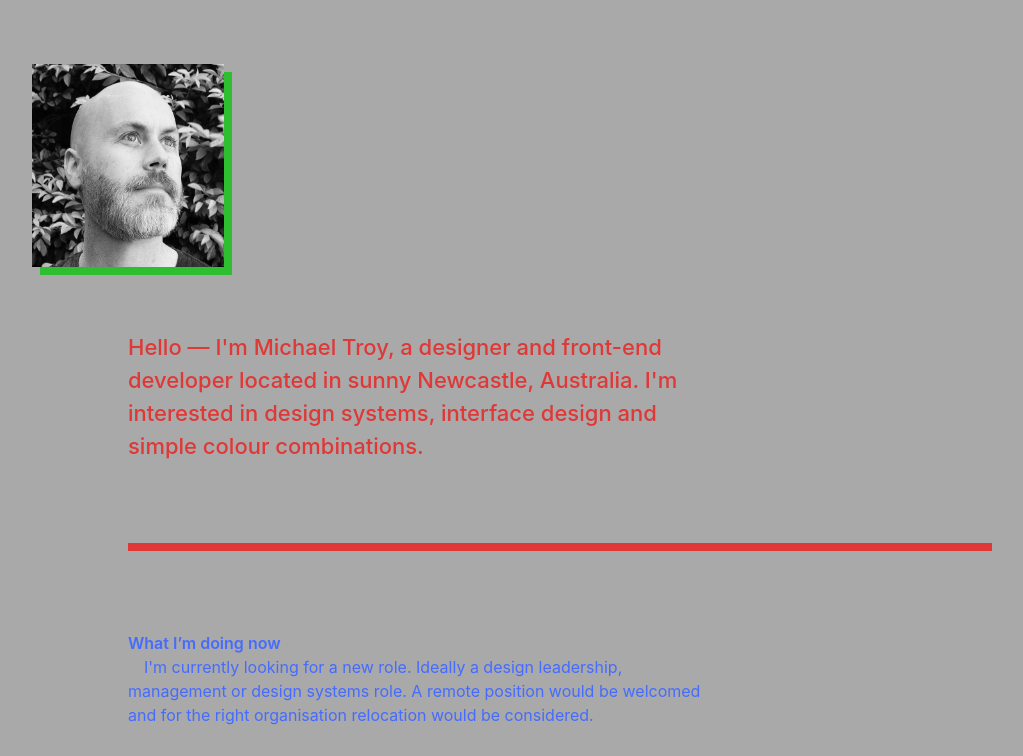
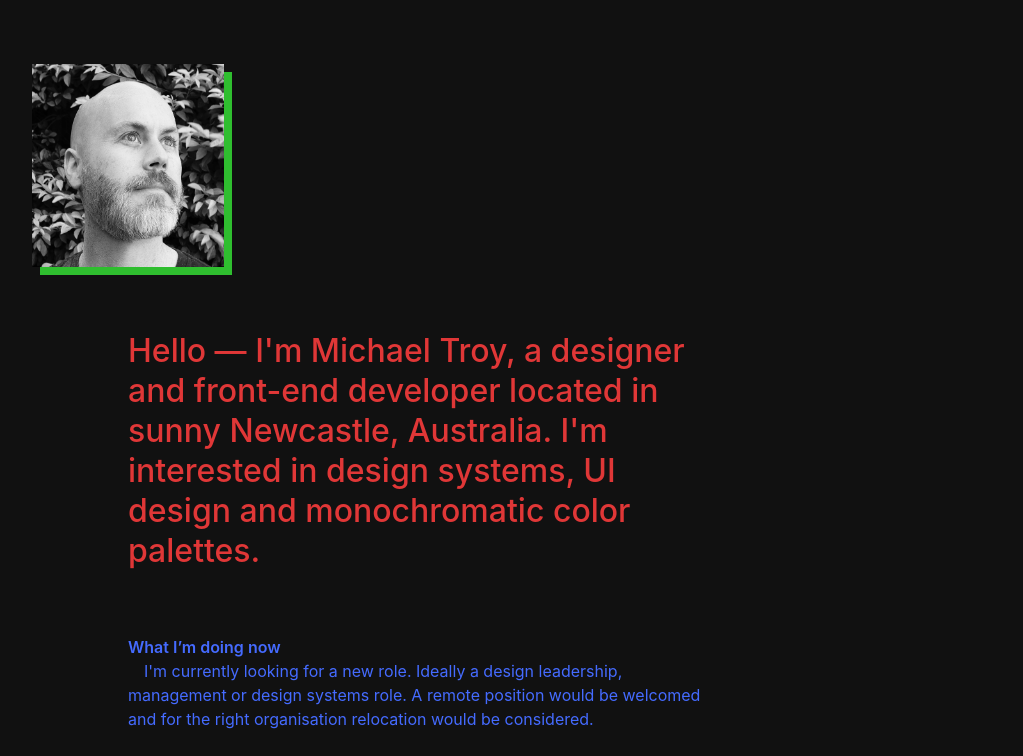
Before and after one commit to michaeltroy/profile, a plain HTML site: page public/index.html in a window 1280 px wide. Shown: the top 756 px of the page, without its empty margins (128-1151 px from the left). Drawn offline with nearby package versions, Linux system fonts and the light colour scheme; files that its build step writes are made by us from their sources; a script that the page names is missing.

Commit message:
Removed line.

```diff
--- a/public/index.html
+++ b/public/index.html
@@ -17,16 +17,12 @@
       </div>
 
       <div class="grid intro">
-        <div class="med-8 med-off-1 lrg-6 mb3">
-          <h1>Hello — I'm Michael Troy, a designer and front-end developer located in sunny Newcastle, Australia.  I'm interested in design systems, interface design and simple colour combinations.</h1>
+        <div class="med-8 med-off-1 lrg-6 mb5">
+          <h1>Hello — I'm Michael Troy, a designer and front-end developer located in sunny Newcastle, Australia.  I'm interested in design systems, UI design and monochromatic color palettes.</h1>
         </div>
       </div>
 
-      <div class="grid my5">
-        <div class="sml-5 med-9 med-off-1 mb3">
-          <div class="line"></div>
-        </div>
-      </div>
+
 
       <div class="grid content">
         <div class="med-8 med-off-1 lrg-6 mb4">
--- a/src/ui/colours.css
+++ b/src/ui/colours.css
@@ -5,11 +5,11 @@
   --red: #e03737;
   --purple: #8e2fbe;
   --green: #2fbe2f;
-  --black: black;
+  --black: #111111;
   --white: white;
 
 
-  --background: darkgrey;
+  --background: #111111;
 
   --lightGrey: #f2f2f2;
   --grey: #d9d9d9;
--- a/src/ui/typography.css
+++ b/src/ui/typography.css
@@ -25,8 +25,8 @@ p, ul, li {
 
 h1 {
   font-weight: 500;
-  font-size: 22px;
-  line-height: 1.5em;
+  font-size: 32px;
+  line-height: 1.25em;
 }
 
 h2 {
```
